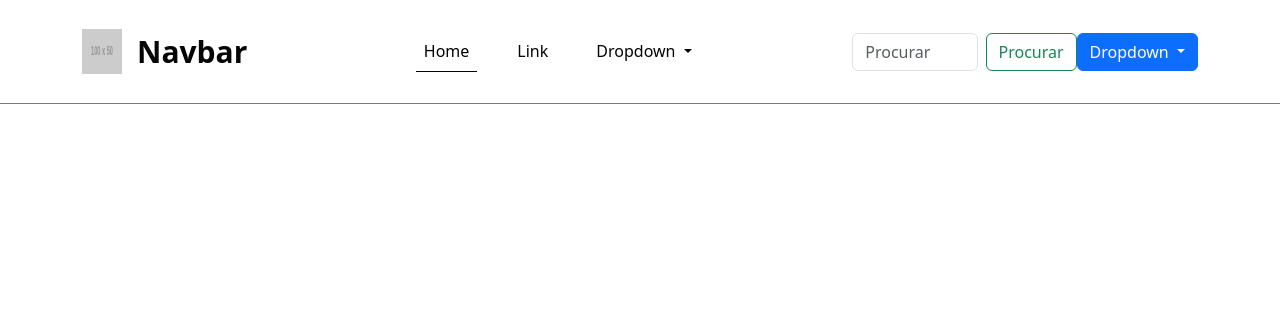
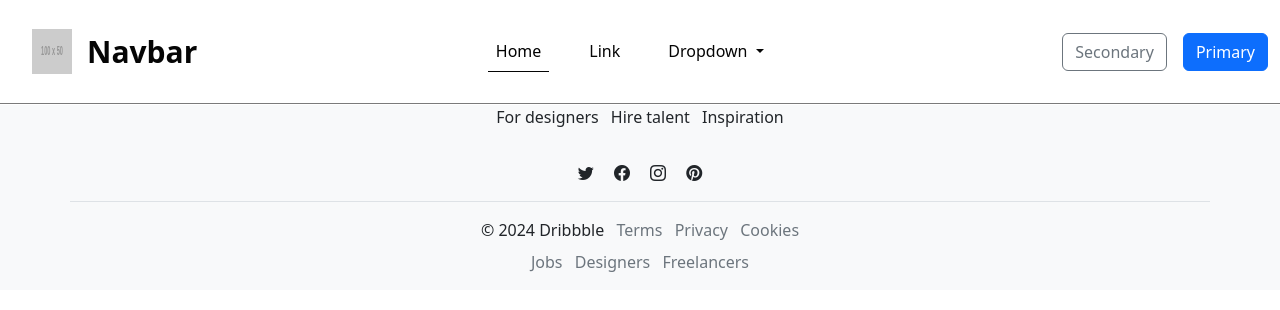
Before and after one commit to lgoebel/estudoBootstrap, a plain HTML site: page pagina02.html in a window 1280 px wide. Drawn offline with nearby package versions, Linux system fonts and the light colour scheme; placeholder pictures from the web are drawn by us.

Commit message:
Correções na pagina 02
Navbar finalizado, footer ainda é necessário fazer algumas alterações

```diff
--- a/pagina02.html
+++ b/pagina02.html
@@ -19,11 +19,7 @@
     <header>
         <!--NAVBAR-->
         <nav class="navbar navbar-expand-lg fixed-top bg-primary-color" id="navbar">
-            <div class="container py-3">
-                <a class="navbar-brand primary-color" href="#">
-                    <img src="http://via.placeholder.com/100x50">
-                    <span>Navbar</span>
-                </a>
+            <div class="container-fluid py-3">
                 <!-- Botão Toggler -->
                 <button class="navbar-toggler"
                     typer="button"
@@ -35,6 +31,10 @@
                 >
                     <i class="bi bi-list"></i>
                 </button>
+                <a class="navbar-brand primary-color me-auto" href="#">
+                    <img src="http://via.placeholder.com/100x50">
+                    <span>Navbar</span>
+                </a>
                 <!-- Conteúdo do toggler-->
                 <div class="collapse navbar-collapse" id="navbar-items">
                     <ul class="navbar-nav me-auto mb-2 mb-lg-0">
@@ -55,50 +55,54 @@
                             </ul>
                         </li>
                     </ul>
-                    <form class="d-flex" role="search">
-                        <input class="form-control me-2" type="search" placeholder="Procurar">
-                        <button class="btn btn-outline-success" type="submit">Procurar</button>
-                    </form>
-                    <div class="dropdown">
-                        <button type="button" class="btn btn-primary dropdown-toggle" data-bs-toggle="dropdown" data-bs-auto-close="outside">
-                            Dropdown
-                        </button>
-                        <!-- Cadastrar ou logar -->
-                        <form class="dropdown-menu dropdown-menu-end p-4">
-                            <div class="mb-3">
-                                <label for="dropdownEmail" class="form-label">Endereço de e-mail</label>
-                                <input type="email" class="form-control" id="dropdownEmail" placeholder="email@example.com">
-                            </div>
-                            <div class="mb-3">
-                                <label for="dropdownPassword" class="form-label">Senha</label>
-                                <input type="password" class="form-control" id="dropdownPassword" placeholder="Senha">
-                            </div>
-
-                            <div class="mb-3">
-                                <div class="form-check">
-                                    <input type="checkbox" class="form-check-input"id="dropdownCheck2">
-                                    <label class="form-check-label" for="dropdownCheck2">
-                                    Lembrar-me
-                                    </label>
-                                </div>
-                            </div>
-                            <button type="submit" class="btn btn-primary">Logar</button>
-                            <div class="dropdown-divider"></div>
-                            <a class="dropdown-item primary-color" href="#!">Novo aqui? Cadastre-se</a>
-                            <a class="dropdown-item primary-color" href="#!">Esqueceu a senha?</a>
-                        </form>
-                    </div>
                 </div>
+                <!-- LOGIN -->
+                <button type="button" class="btn btn-outline-secondary ms-auto" id="primeiroBotao">Secondary</button>
+                <button type="button" class="btn btn-primary" id="segundoBotao">Primary</button>
             </div>
         </nav>
     </header>
 
-    <main>
+    <footer class="bg-light">
+        <div class="container">
+            <!-- Parte superior -->
+            <div class="row border-bottom pb-3 mb-3" id="containerSuperior">
+                <!-- Links principais -->
+                <div class="col-12 text-center mb-3">
+                    <ul class="list-inline">
+                        <li class="list-inline-item"><a href="/for-designers" class="text-dark text-decoration-none">For designers</a></li>
+                        <li class="list-inline-item"><a href="#!" class="text-dark text-decoration-none">Hire talent</a></li>
+                        <li class="list-inline-item"><a href="#!" class="text-dark text-decoration-none">Inspiration</a></li>
+                    </ul>
+                </div>
 
-    </main>
+                <!-- Links sociais -->
+                <div class="col-12 text-center">
+                    <a href="#!" class="text-dark me-3"><i class="bi bi-twitter"></i></a>
+                    <a href="#!" class="text-dark me-3"><i class="bi bi-facebook"></i></a>
+                    <a href="#!" class="text-dark me-3"><i class="bi bi-instagram"></i></a>
+                    <a href="#!" class="text-dark"><i class="bi bi-pinterest"></i></a>
+                </div>
+            </div>
 
-    <footer class="">
+            <!-- Parte inferior -->
+            <div class="row">
+                <div class="col-12 text-center">
+                    <ul class="list-inline mb-2">
+                        <li class="list-inline-item">© 2024 Dribbble</li>
+                        <li class="list-inline-item"><a href="#!" class="text-secondary text-decoration-none">Terms</a></li>
+                        <li class="list-inline-item"><a href="#!" class="text-secondary text-decoration-none">Privacy</a></li>
+                        <li class="list-inline-item"><a href="#!" class="text-secondary text-decoration-none">Cookies</a></li>
+                    </ul>
+                    <ul class="list-inline">
+                        <li class="list-inline-item"><a href="#!" class="text-secondary text-decoration-none">Jobs</a></li>
+                        <li class="list-inline-item"><a href="#!" class="text-secondary text-decoration-none">Designers</a></li>
+                        <li class="list-inline-item"><a href="#!" class="text-secondary text-decoration-none">Freelancers</a></li>
+                    </ul>
+                </div>
+            </div>
+        </div>
+    </footer>
 
-    </footer>
 </body>
 </html>
--- a/style.css
+++ b/style.css
@@ -1,3 +1,11 @@
+body{
+    height: 100%;
+    margin: 0;
+    display: flex;
+    flex-direction: column;
+    padding-top: 105px; /*por causa do navbar fixed-top */
+}
+
 .bg-primary-color{
     background-color: #fff;
 }
@@ -18,6 +26,9 @@
     color: #7a7a7a;
 }
 
+header{
+    flex-shrink: 0;
+}
 /* NAVBAR */
 #navbar{
     border-bottom: 1px solid #7a7a7a;
@@ -37,12 +48,14 @@
 
 .navbar-brand img{
     width: 40px;
+    margin-left: 1em;
 }
 
 .navbar-brand span{
     font-weight: 700;
     font-size: 1.5em;
     margin-left: 0.5em;
+
 }
 
 #navbar-items .navbar-nav{
@@ -54,3 +67,29 @@
 #navbar-items .nav-item{
     margin: 0 1em;
 }
+
+#segundoBotao{
+    margin-left: 1em;
+}
+/*MAIN*/
+
+
+
+/*FOOTER*/
+footer{
+    padding: 0 32px;
+
+}
+
+#containerSuperior{
+    justify-content: space-between;
+    align-items: center;
+    display: flex;
+}
+
+#containerInferior{
+    row-gap: 0;
+    justify-content: space-between;
+    align-items: center;
+    display: flex;
+}
```
